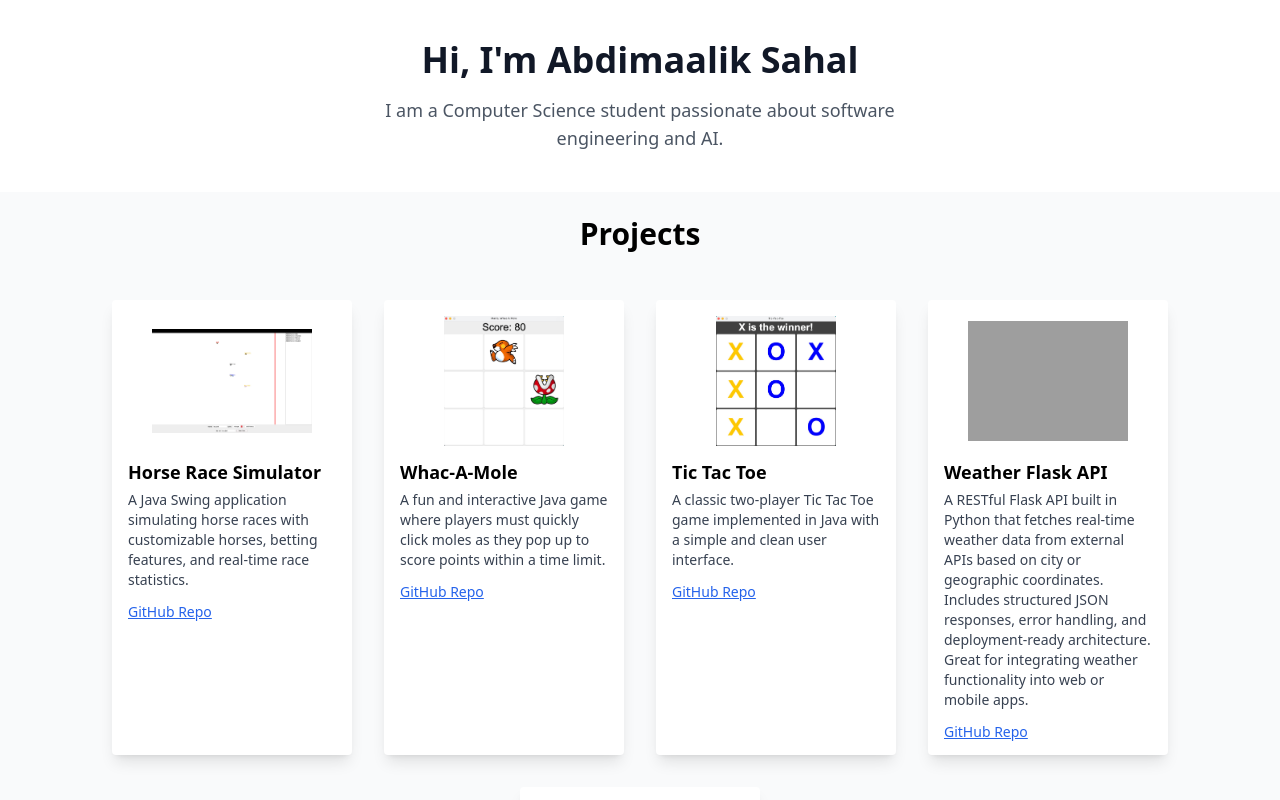
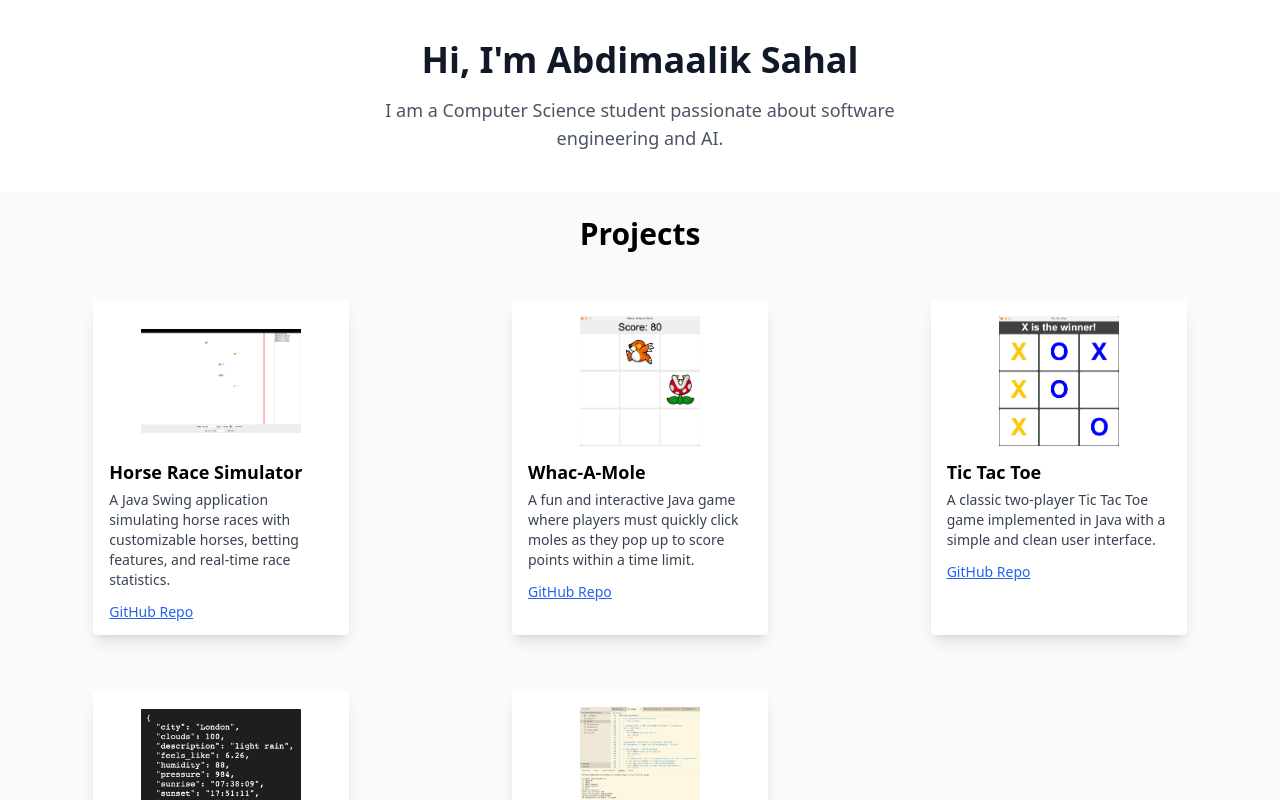
Before and after one commit to asahal7/abdimaalik-portfolio, a React (Vite) app: page / in a window 1280 px wide. Shown: the top 800 px of the page. Built offline with nearby package versions, Linux system fonts and the light colour scheme; grey boxes are pictures that could not be loaded.

Commit message:
Updated portfolio layout and added Weather Flask + Login projects

```diff
--- a/src/components/Projects.jsx
+++ b/src/components/Projects.jsx
@@ -3,8 +3,8 @@ import React from "react";
 import horseRaceImg from "../assets/images/horse-race.jpg";
 import whacAMoleImg from "../assets/images/whacamole.jpg";
 import ticTacToeImg from "../assets/images/tictactoe.jpg";
-import weatherFlaskImg from "../assets/weatherflask.jpg";
-import pythonLoginImg from "../assets/login system.jpg";
+import weatherFlaskImg from "../assets/images/weatherflask.jpg";
+import pythonLoginImg from "../assets/images/login-system.jpg";
 
 
 const projects = [
@@ -47,7 +47,8 @@ const projects = [
 
 
 const ProjectCard = ({ title, description, image, github }) => (
-  <div className="w-60 rounded overflow-hidden shadow-lg m-4 bg-white">
+  <div className="w-64 rounded overflow-hidden shadow-lg m-4 bg-white">
+
     <img
       src={image}
       alt={title}
@@ -73,7 +74,8 @@ const Projects = () => {
   return (
     <section id="projects" className="p-6 bg-gray-50">
       <h2 className="text-3xl font-bold mb-8 text-center">Projects</h2>
-      <div className="flex flex-wrap justify-center">
+      <div className="grid grid-cols-1 sm:grid-cols-2 lg:grid-cols-3 gap-6 justify-items-center">
+
         {projects.map((proj) => (
           <ProjectCard key={proj.title} {...proj} />
         ))}
```
